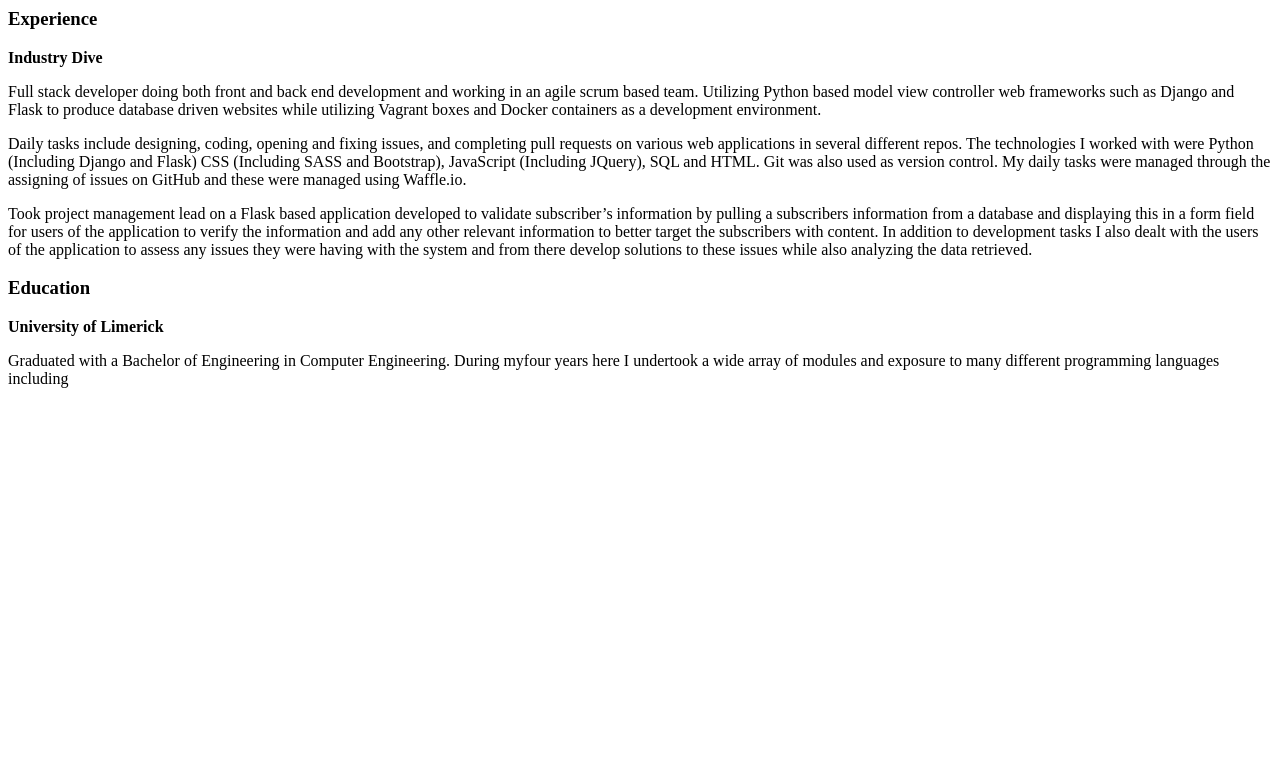
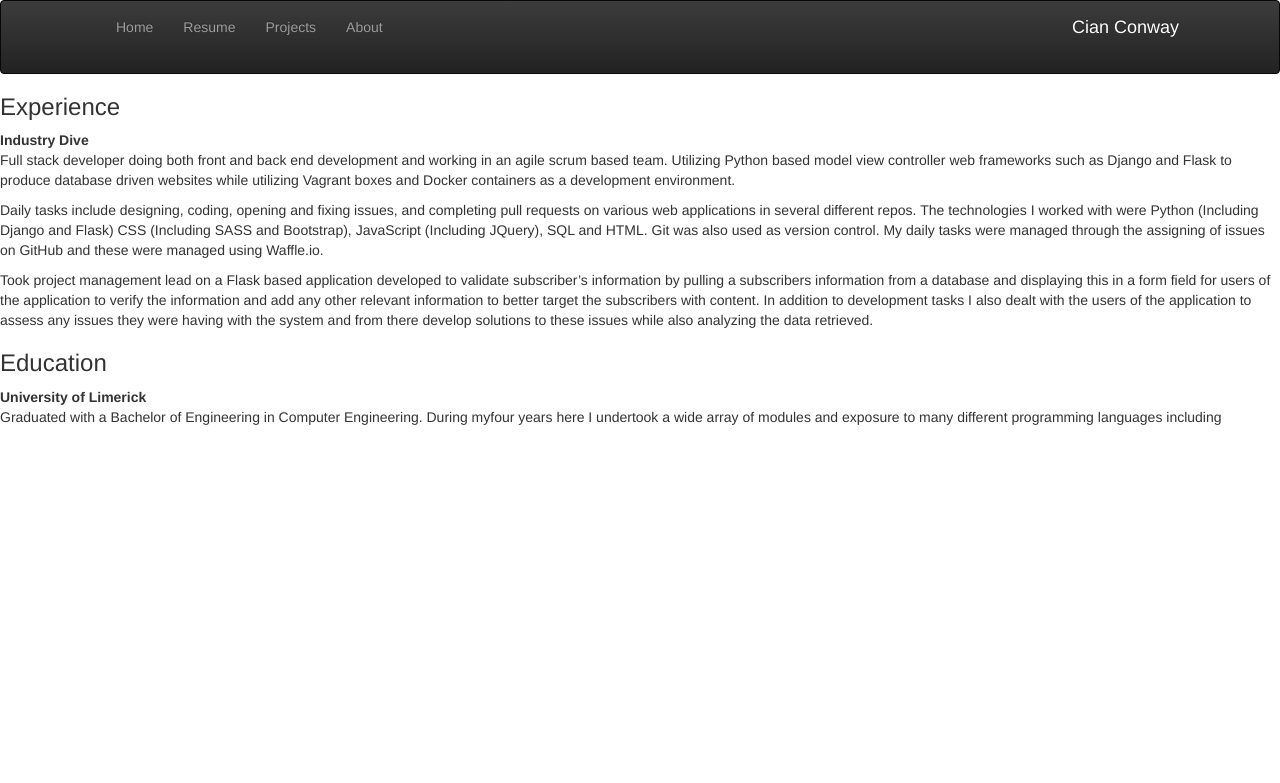
Before and after one commit to cianconway/Personal-Flask, a Flask app: page /about in a window 1280 px wide. Shown: the top 783 px of the page. Run offline with Flask 2, Linux system fonts and the light colour scheme; some libraries are stand-ins or nearby versions.

Commit message:
Added working links to everything

```diff
--- a/templates/about.html
+++ b/templates/about.html
@@ -1,3 +1,68 @@
+<!DOCTYPE html>
+<html lang="en">
+
+<head>
+
+    <meta charset="utf-8">
+    <meta http-equiv="X-UA-Compatible" content="IE=edge">
+    <meta name="viewport" content="width=device-width, initial-scale=1">
+    <meta name="description" content="">
+    <meta name="author" content="">
+
+    <title>Cian Conway</title>
+
+    <!-- Latest compiled and minified CSS -->
+    <link rel="stylesheet" href="https://maxcdn.bootstrapcdn.com/bootstrap/3.3.6/css/bootstrap.min.css" integrity="sha384-1q8mTJOASx8j1Au+a5WDVnPi2lkFfwwEAa8hDDdjZlpLegxhjVME1fgjWPGmkzs7" crossorigin="anonymous">
+
+    <!-- Optional theme -->
+    <link rel="stylesheet" href="https://maxcdn.bootstrapcdn.com/bootstrap/3.3.6/css/bootstrap-theme.min.css" integrity="sha384-fLW2N01lMqjakBkx3l/M9EahuwpSfeNvV63J5ezn3uZzapT0u7EYsXMjQV+0En5r" crossorigin="anonymous">
+
+    <script src="https://use.fontawesome.com/0a38ab8407.js"></script>
+
+</head>
+
+<style type="text/css">
+
+    body {
+        background: url('');
+        display: compact;
+        background-size: 100%;"
+        background-repeat:no-repeat;
+    }
+
+</style>
+
+    <header class="navbar navbar-inverse">
+        <div class="container">
+            <nav class="navbar">
+                <div class="container-fluid">
+                    <div class="navbar-header">
+                        <button type="button" class="navbar-toggle collapsed" data-toggle="collapse" data-target="#bs-example-navbar-collapse-1" aria-expanded="false">
+                            <span class="sr-only">Toggle navigation</span>
+                            <span class="icon-bar">Home</span>
+                            <span class="icon-bar">Resume</span>
+                            <span class="icon-bar">Projects</span>
+                            <span class="icon-bar">About</span>
+                        </button>
+                    </div>
+                    <div class="collapse navbar-collapse" id="bs-example-navbar-collapse-1">
+                        <ul class="nav navbar-nav">
+                        	<li><a href="{{ url_for('hello') }}">Home<span class="sr-only">(current)</span></a></li>
+                            <li><a href="{{ url_for('about') }}">Resume<span class="sr-only">(current)</span></a></li>
+                            <li><a href="{{ url_for('about') }}">Projects</a></li>
+                            <li><a href="{{ url_for('about') }}">About</a></li>
+                        </ul>
+
+                        <ul class="nav navbar-nav navbar-right">
+                            <a class="navbar-brand" href="#" style="color: white;">Cian Conway</a>
+                        </ul>
+                    </div><!-- /.navbar-collapse -->
+                </div>
+            </nav>
+        </div>
+    </header>
+
+<body>
 	<h3>Experience</h3>
 	        <strong>Industry Dive</strong>
 	        <p>Full stack developer doing both front and back end development and working in an agile scrum based team. Utilizing Python based model view controller web frameworks such as Django and Flask to produce database driven websites while utilizing Vagrant boxes and Docker containers as a development environment. </p>
@@ -12,4 +77,6 @@
 
 	        <p></p>
 
-	        <p></p>
+</body>
+
+</html>
```
Also changed, not shown: templates/index.html (+5 -3 lines).
